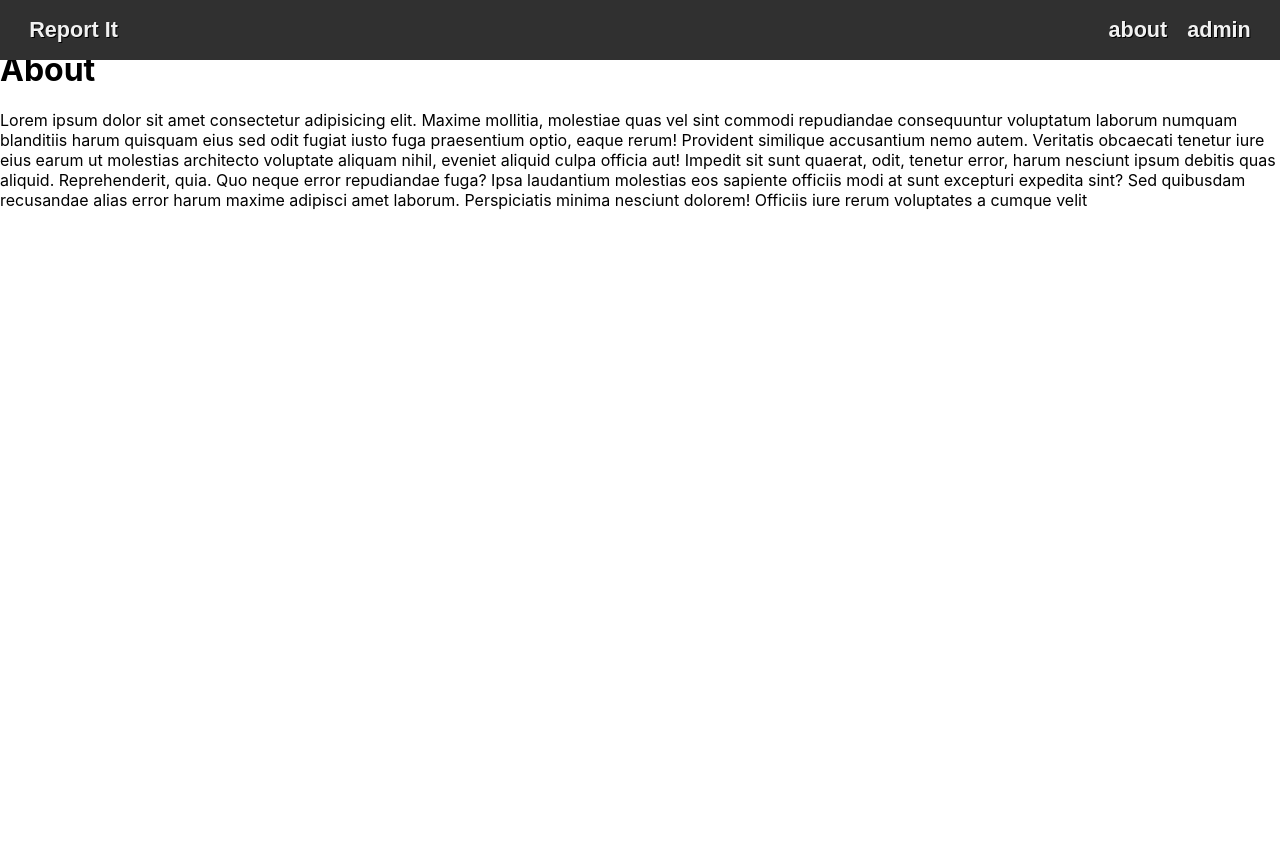
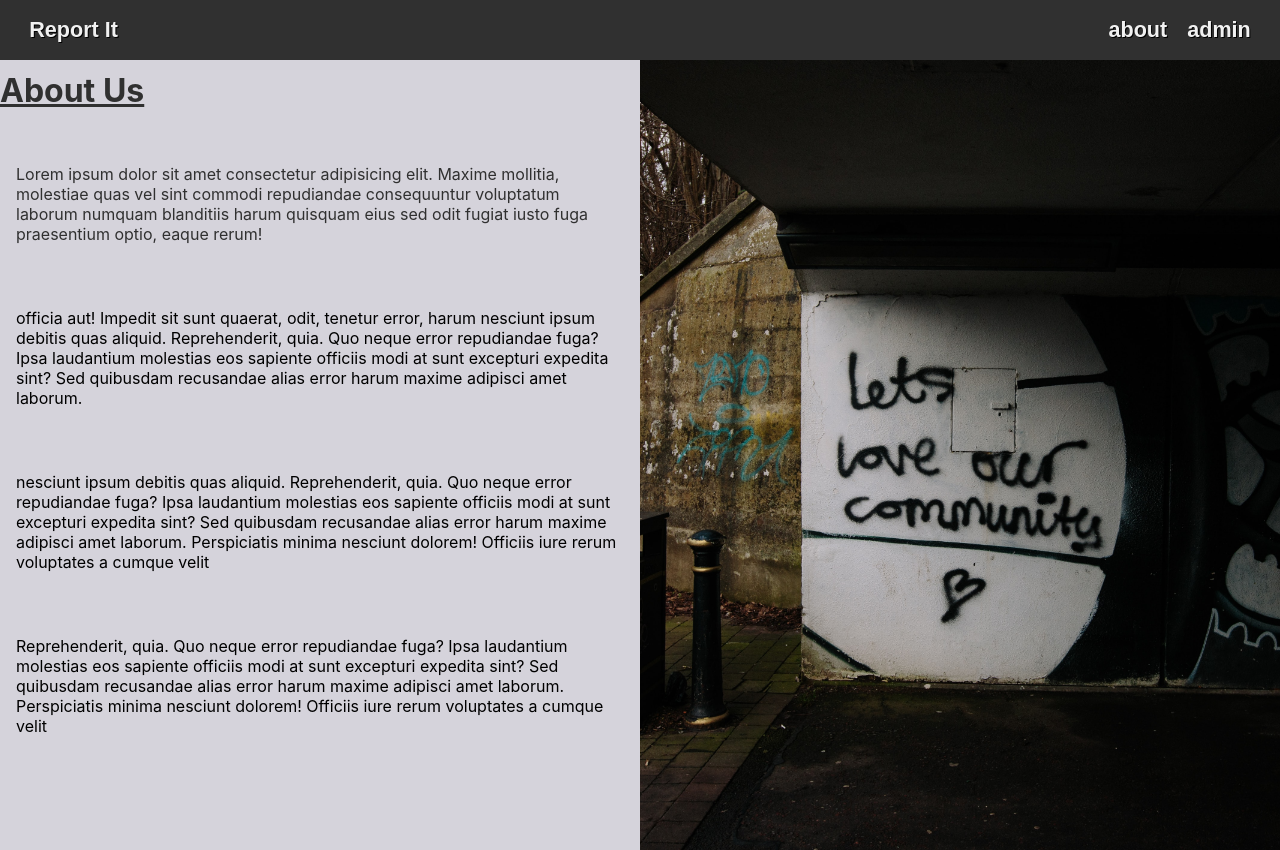
Before and after one commit to Tfauves/ReportItFrontEnd, a React (Create React App) app: page /about in a window 1280 px wide. Before the commit the page ends 800 px from the top, so only its background shows below. Built offline with nearby package versions, Linux system fonts and the light colour scheme.

Commit message:
request info component added about page styled

```diff
--- a/src/components/About.js
+++ b/src/components/About.js
@@ -1,23 +1,88 @@
 import React from "react";
+import sideImg from "../assets/reportItAbout.jpg";
+import Splash from "./common/Splash";
 
 const About = () => {
   return (
     <div>
-      <h1>About</h1>
-      <p>
-        Lorem ipsum dolor sit amet consectetur adipisicing elit. Maxime
-        mollitia, molestiae quas vel sint commodi repudiandae consequuntur
-        voluptatum laborum numquam blanditiis harum quisquam eius sed odit
-        fugiat iusto fuga praesentium optio, eaque rerum! Provident similique
-        accusantium nemo autem. Veritatis obcaecati tenetur iure eius earum ut
-        molestias architecto voluptate aliquam nihil, eveniet aliquid culpa
-        officia aut! Impedit sit sunt quaerat, odit, tenetur error, harum
-        nesciunt ipsum debitis quas aliquid. Reprehenderit, quia. Quo neque
-        error repudiandae fuga? Ipsa laudantium molestias eos sapiente officiis
-        modi at sunt excepturi expedita sint? Sed quibusdam recusandae alias
-        error harum maxime adipisci amet laborum. Perspiciatis minima nesciunt
-        dolorem! Officiis iure rerum voluptates a cumque velit
-      </p>
+      <div
+        class="row"
+        style={{
+          display: "flex",
+          flexDirection: "row",
+          flexWrap: "wrap",
+          width: "100%",
+          justifyContent: "center",
+          alignItems: "center",
+        }}
+      >
+        <div
+          class="column"
+          style={{
+            display: "flex",
+            flexDirection: "column",
+            flexBasis: "100%",
+            flex: "1",
+            backgroundColor: "#d5d3db",
+            height: "100vh",
+          }}
+        >
+          <h1 style={{ textDecoration: "underline", color: "#303030" }}>
+            About Us
+          </h1>
+          <p style={{ padding: "1em", color: "#303030" }}>
+            Lorem ipsum dolor sit amet consectetur adipisicing elit. Maxime
+            mollitia, molestiae quas vel sint commodi repudiandae consequuntur
+            voluptatum laborum numquam blanditiis harum quisquam eius sed odit
+            fugiat iusto fuga praesentium optio, eaque rerum!
+          </p>
+          <div style={{}}>
+            <p style={{ padding: "1em" }}>
+              officia aut! Impedit sit sunt quaerat, odit, tenetur error, harum
+              nesciunt ipsum debitis quas aliquid. Reprehenderit, quia. Quo
+              neque error repudiandae fuga? Ipsa laudantium molestias eos
+              sapiente officiis modi at sunt excepturi expedita sint? Sed
+              quibusdam recusandae alias error harum maxime adipisci amet
+              laborum.
+            </p>
+          </div>
+          <div style={{}}>
+            <p style={{ padding: "1em" }}>
+              nesciunt ipsum debitis quas aliquid. Reprehenderit, quia. Quo
+              neque error repudiandae fuga? Ipsa laudantium molestias eos
+              sapiente officiis modi at sunt excepturi expedita sint? Sed
+              quibusdam recusandae alias error harum maxime adipisci amet
+              laborum. Perspiciatis minima nesciunt dolorem! Officiis iure rerum
+              voluptates a cumque velit
+            </p>
+          </div>
+          <div style={{}}>
+            <p style={{ padding: "1em" }}>
+              Reprehenderit, quia. Quo neque error repudiandae fuga? Ipsa
+              laudantium molestias eos sapiente officiis modi at sunt excepturi
+              expedita sint? Sed quibusdam recusandae alias error harum maxime
+              adipisci amet laborum. Perspiciatis minima nesciunt dolorem!
+              Officiis iure rerum voluptates a cumque velit
+            </p>
+          </div>
+        </div>
+
+        <div
+          class="column"
+          style={{
+            display: "flex",
+            flexDirection: "column",
+            flexBasis: "100%",
+            flex: "1",
+            justifyContent: "center",
+            alignItems: "center",
+            backgroundColor: "black",
+            height: "100vh",
+          }}
+        >
+          <Splash style={{ height: "100vh" }} image={sideImg} />
+        </div>
+      </div>
     </div>
   );
 };
--- a/src/components/AreaAdmin/AdminView.js
+++ b/src/components/AreaAdmin/AdminView.js
@@ -9,8 +9,8 @@ const AdminView = () => {
     navigate("/adminlogin");
   };
 
-  const handleNavigateAbout = () => {
-    navigate("/about");
+  const handleNavigateInfo = () => {
+    navigate("/info");
   };
 
   return (
@@ -77,7 +77,7 @@ const AdminView = () => {
               style={{
                 backgroundColor: "gray",
               }}
-              onClick={handleNavigateAbout}
+              onClick={handleNavigateInfo}
               variant="contained"
               size="large"
             >
--- a/src/components/Auth/LoginForm.js
+++ b/src/components/Auth/LoginForm.js
@@ -67,7 +67,7 @@ const LoginForm = ({ query, submitting, updateForm, onSubmit }) => {
         </p>
         <Button
           sx={{ "&:hover": { color: "#303030" } }}
-          style={{ backgroundColor: "gray", marginTop: "-6px" }}
+          style={{ backgroundColor: "gray" }}
           onClick={handleNavigate}
           variant="contained"
           size="large"
--- /dev/null
+++ b/src/components/RequestInfo.js
@@ -0,0 +1,10 @@
+import React from "react";
+
+const RequestInfo = () => {
+  return (
+    <div>
+      <h1>request info here</h1>
+    </div>
+  );
+};
+export default RequestInfo;
--- a/src/components/Routers/AppRouter.js
+++ b/src/components/Routers/AppRouter.js
@@ -11,6 +11,7 @@ import AdminView from "../AreaAdmin/AdminView";
 import ProfileAddress from "../Profile/ProfileAddress";
 import AdminLogin from "../AreaAdmin/AdminLogin";
 import AdminDash from "../AreaAdmin/AdminDash";
+import RequestInfo from "../RequestInfo";
 
 const AppRouter = () => {
   return (
@@ -28,6 +29,7 @@ const AppRouter = () => {
           <Route path="/profileAd" element={<ProfileAddress />} />
           <Route path="/adminlogin" element={<AdminLogin />} />
           <Route path="/admindash" element={<AdminDash />} />
+          <Route path="/info" element={<RequestInfo />} />
         </Routes>
       </div>
     </div>
```
Also changed, not shown: src/assets/reportItAbout.jpg (added), src/components/RequestInfoForm.js (added).
